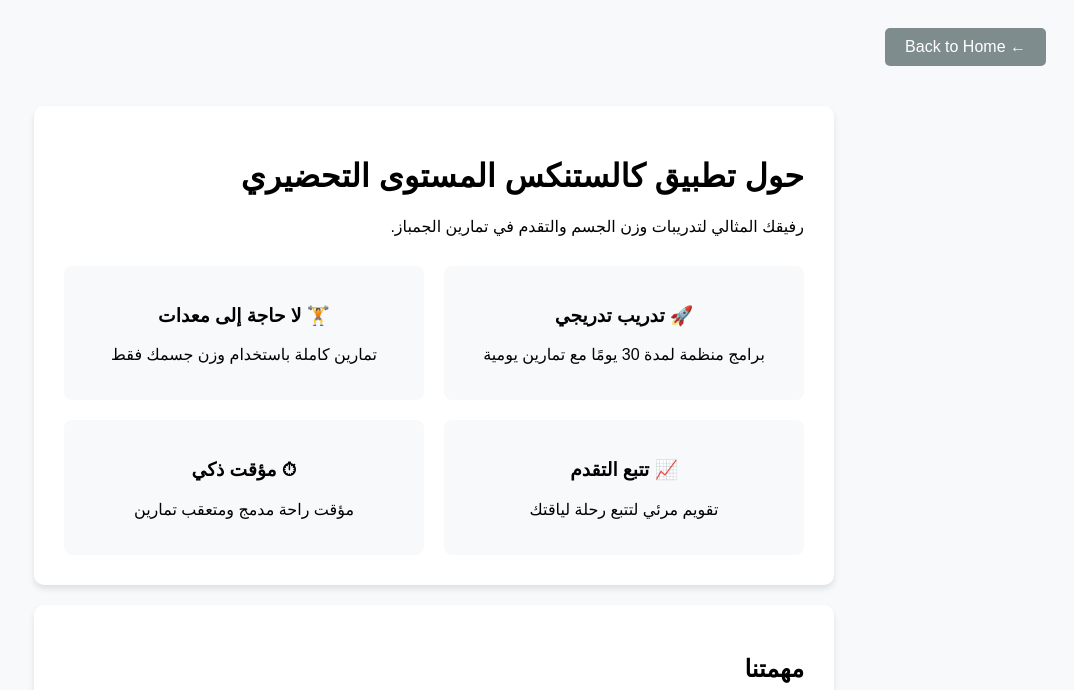
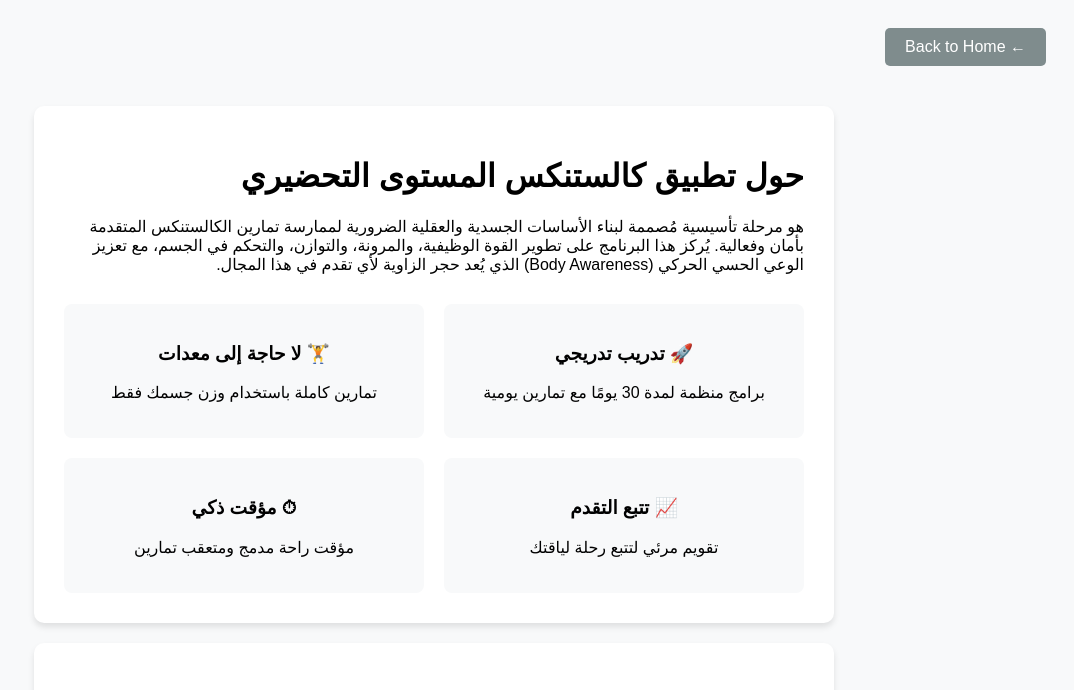
Before and after one commit to MOdernlifebh/calisthenics, a plain HTML site: page about app.html in a window 1280 px wide. Shown: the top 690 px of the page, without its empty margins (206-1280 px from the left). Drawn offline with Linux system fonts and the light colour scheme.

Commit message:
Add files via upload

```diff
--- a/about app.html
+++ b/about app.html
@@ -85,7 +85,7 @@
     <div class="container">
         <div class="about-section">
             <h1>حول تطبيق كالستنكس المستوى التحضيري</h1>
-            <p>رفيقك المثالي لتدريبات وزن الجسم والتقدم في تمارين الجمباز.</p>
+            <p>هو مرحلة تأسيسية مُصممة لبناء الأساسات الجسدية والعقلية الضرورية لممارسة تمارين الكالستنكس المتقدمة بأمان وفعالية. يُركز هذا البرنامج على تطوير القوة الوظيفية، والمرونة، والتوازن، والتحكم في الجسم، مع تعزيز الوعي الحسي الحركي (Body Awareness) الذي يُعد حجر الزاوية لأي تقدم في هذا المجال.</p>
 
             <div class="features-grid">
                 <div class="feature-card">
```
